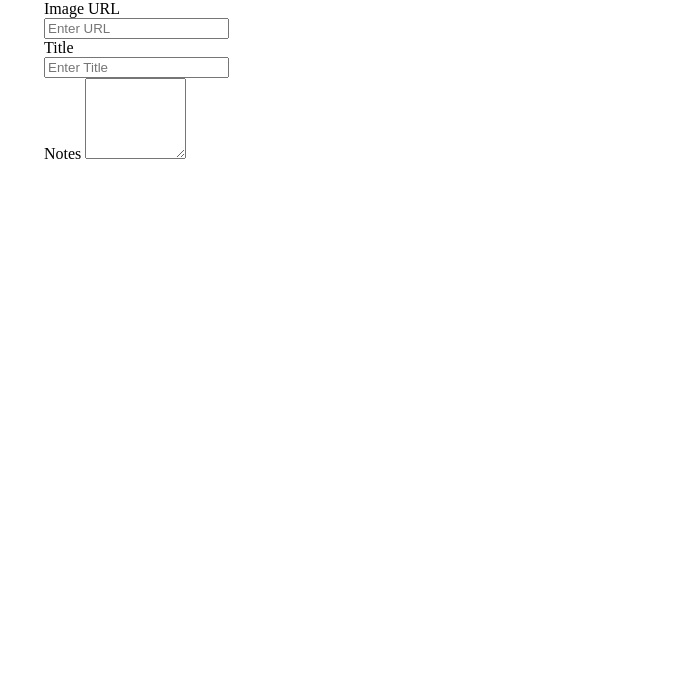
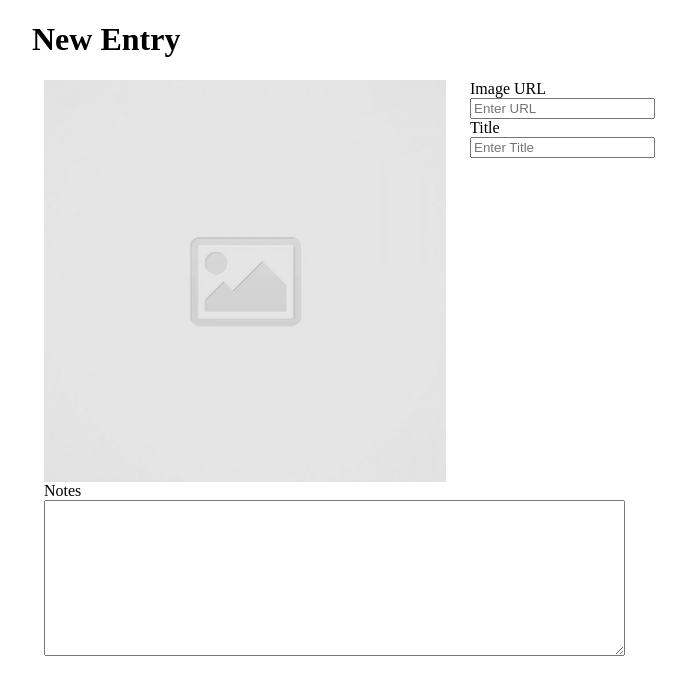
Before and after one commit to osamaakhan61/code-journal, a website: page index.html in a window 1280 px wide. Shown: the whole page, without its empty margins (182-868 px from the left). Drawn offline with Linux system fonts and the light colour scheme.

Commit message:
Added more layout styling #1

```diff
--- a/index.html
+++ b/index.html
@@ -19,7 +19,11 @@
   </header>
   <main>
     <div class="container" data-view="entry-form">
+      <h1>
+        New Entry
+      </h1>
       <div class="row">
+        <img class="column-half" src="images/placeholder-image-square.jpg" alt="placeholder">
         <form>
           <div class="column-half">
             <label>
@@ -33,14 +37,16 @@
               <input name="title-entry" placeholder="Enter Title">
             </label>
           </div>
-          <div class="column-full">
-            <label>
-              Notes
-              <textarea name="notes-message" rows="5" cols="10" placeholder="Enter your notes here">
-              </textarea>
-            </label>
-          </div>
         </form>
+      </div>
+      <div class="row">
+        <div class="column-full">
+          <label>
+            Notes <br>
+            <textarea name="notes-message" rows="10" cols="70" placeholder="Enter your notes here">
+            </textarea>
+          </label>
+        </div>
       </div>
     </div>
   </main>
```
